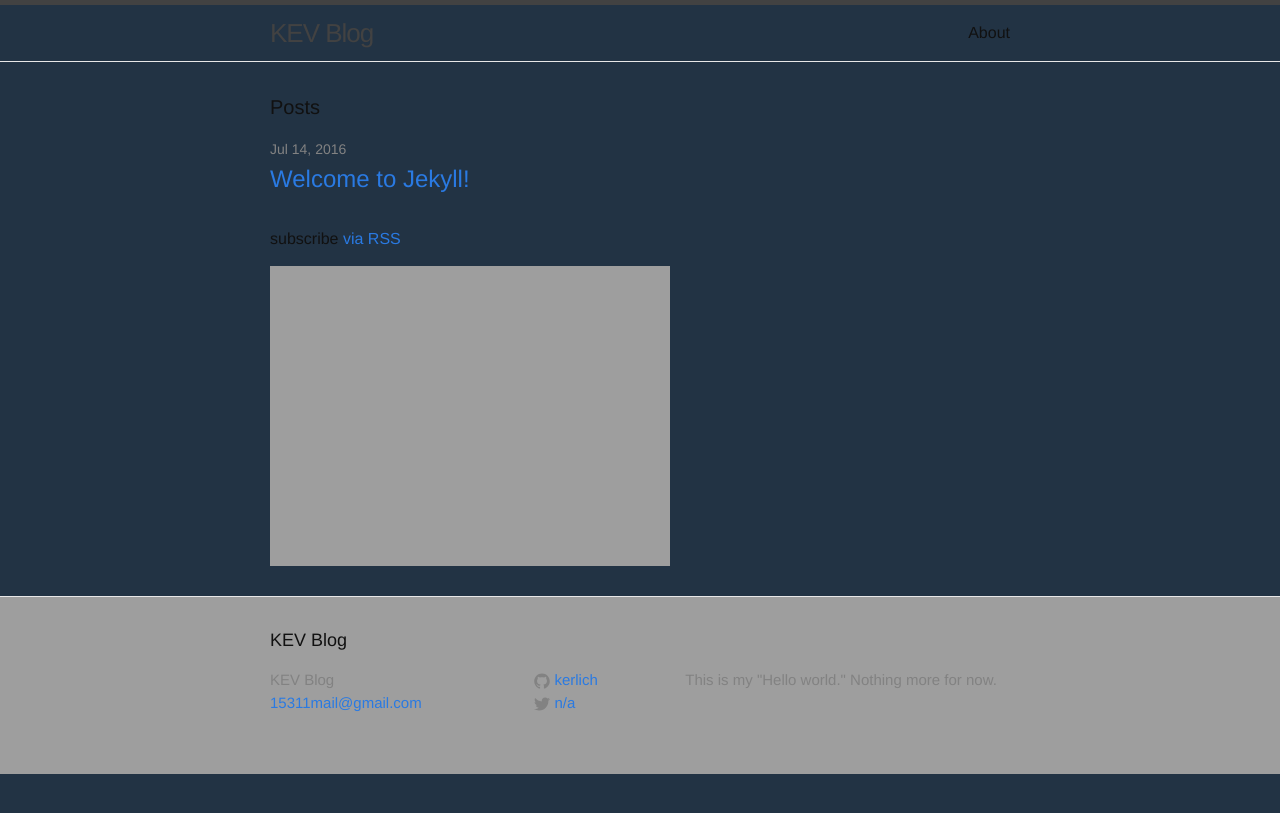
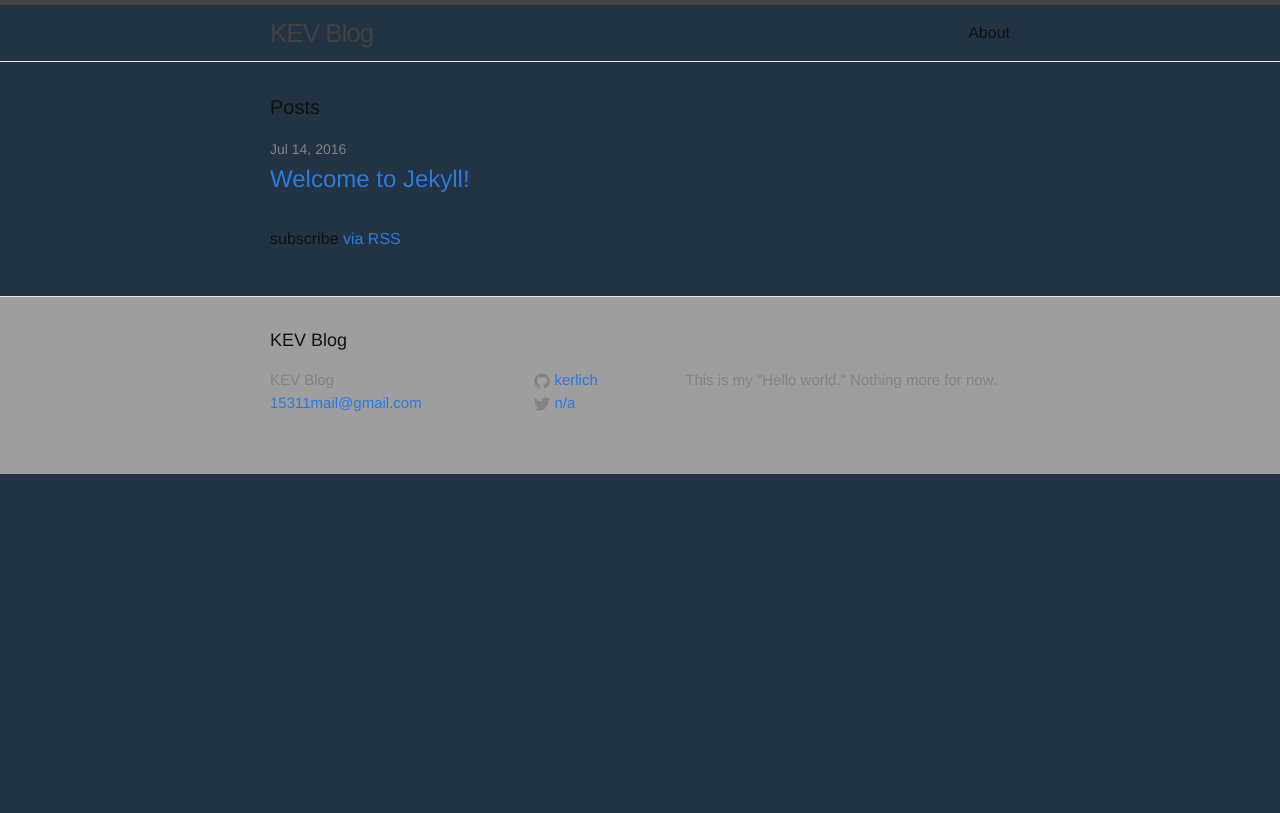
Before and after one commit to kerlich/kerlich.github.io, a Jekyll site: the page built from index.html, in a window 1280 px wide. Shown: the top 813 px of the page. Built offline with Jekyll 4.4.1, drawn with Linux system fonts in a browser that asks for light colours.

Commit message:
Update index.html

```diff
--- a/index.html
+++ b/index.html
@@ -19,5 +19,5 @@ layout: default
   </ul>
 
   <p class="rss-subscribe">subscribe <a href="{{ "/feed.xml" | prepend: site.baseurl }}">via RSS</a></p>
-  <img src="https://kerlich.github.io/img_0643 (1).jpg"/>
+
 </div>
```
